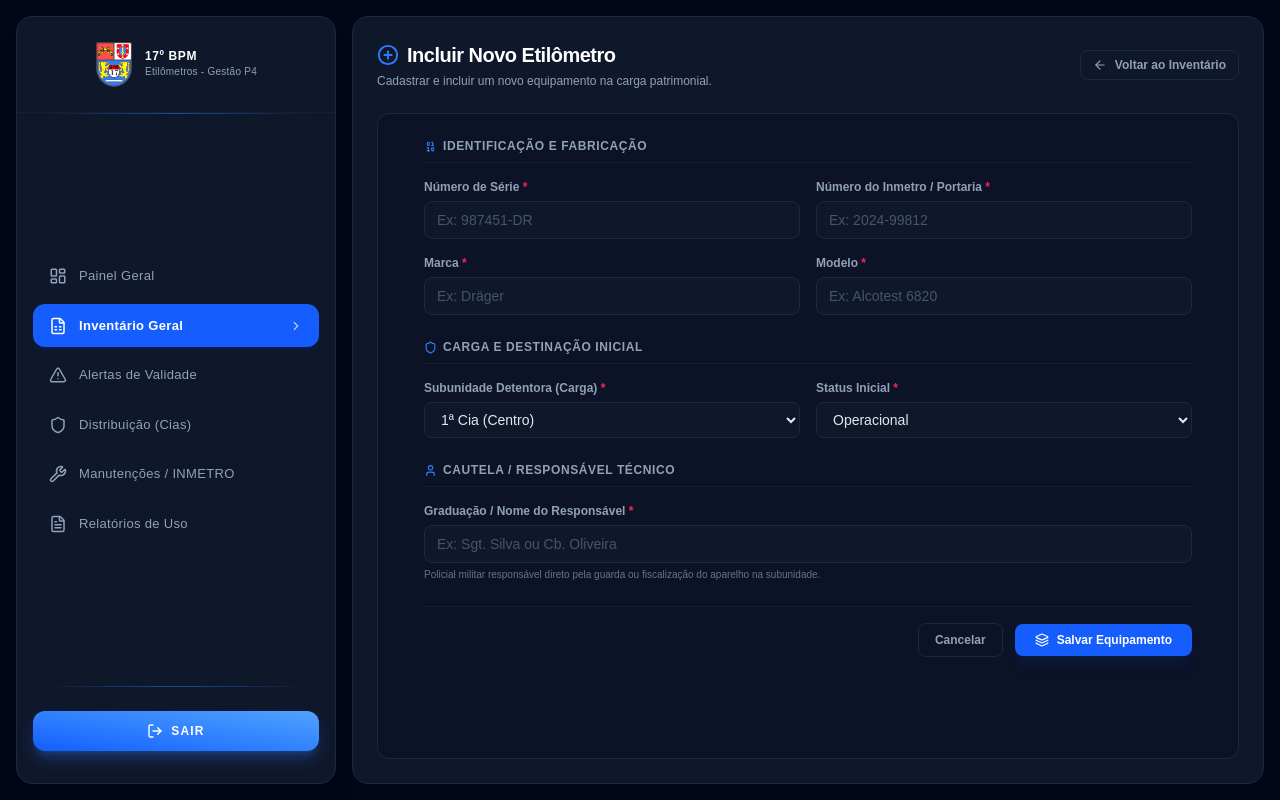
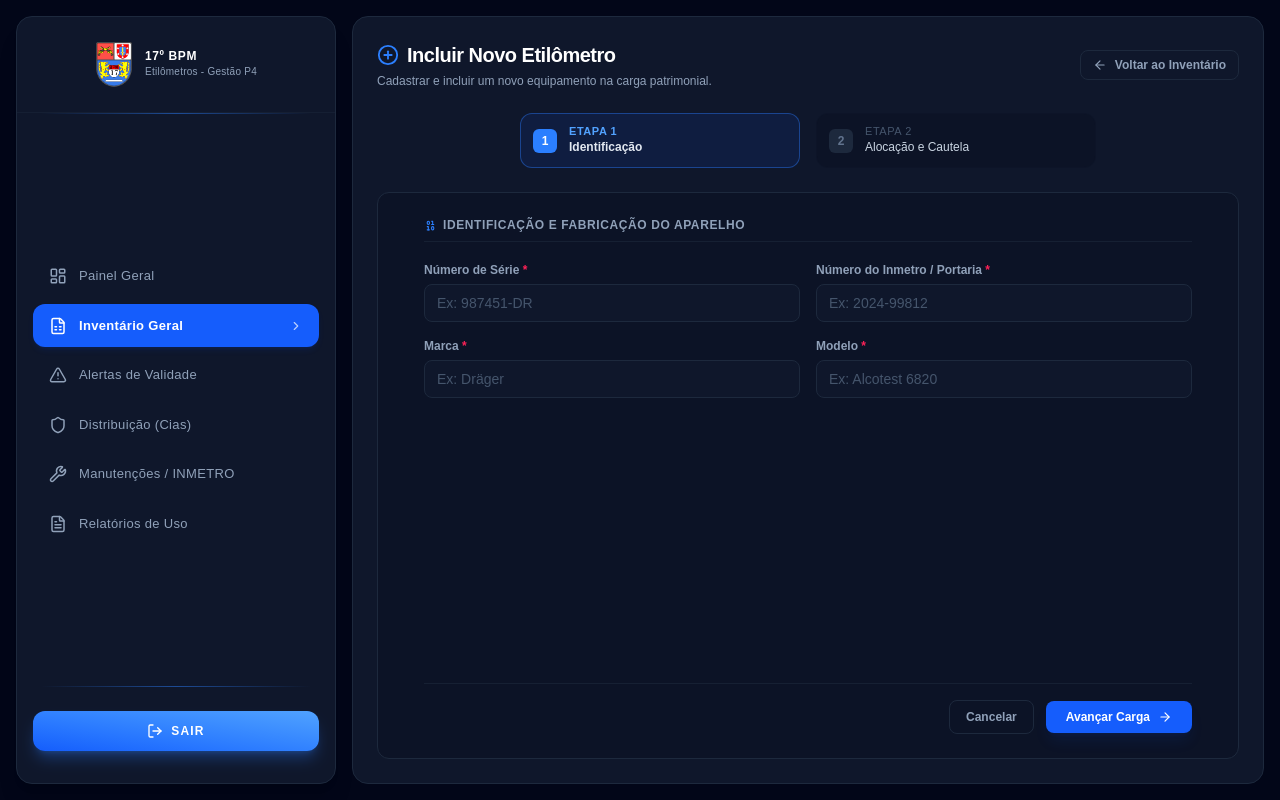
Before and after one commit to hildocosta/sistema-etilometros, a Next.js app: page /dashboard/etilometros/novo in a window 1280 px wide. Built offline with nearby package versions, Linux system fonts and the light colour scheme.

Commit message:
feat: otimiza inventario de etilometros e implementa cadastro multi-step

```diff
--- a/app/dashboard/etilometros/novo/page.jsx
+++ b/app/dashboard/etilometros/novo/page.jsx
@@ -7,15 +7,19 @@ import {
   PlusCircle,
   ArrowLeft,
   Shield,
-  FileText,
   Binary,
   User,
-  Layers
+  Layers,
+  ArrowRight,
+  CheckCircle2
 } from "lucide-react";
 import React from "react";
 
 export default function NovoEtilometroPage() {
   const router = useRouter();
+
+  // Controle do Step Atual (1 ou 2)
+  const [step, setStep] = useState(1);
 
   // Estados para capturar os dados do novo equipamento
   const [serie, setSerie] = useState("");
@@ -26,10 +30,19 @@ export default function NovoEtilometroPage() {
   const [responsavel, setResponsavel] = useState("");
   const [status, setStatus] = useState("Operacional");
 
+  // Validação simples para avançar do Step 1 para o Step 2
+  const handleNextStep = (e) => {
+    e.preventDefault();
+    if (serie && numInmetro && marca && modelo) {
+      setStep(2);
+    } else {
+      alert("Por favor, preencha todos os campos obrigatórios da primeira etapa.");
+    }
+  };
+
   const handleSalvar = (e) => {
     e.preventDefault();
 
-    // Objeto pronto para ser enviado para a futura API/Banco de Dados
     const novoEtilometro = {
       serie,
       equipamento: `${marca} ${modelo}`,
@@ -42,11 +55,7 @@ export default function NovoEtilometroPage() {
     };
 
     console.log("Salvando novo etilômetro:", novoEtilometro);
-
-    // Simulação de sucesso
     alert("Equipamento incluído com sucesso na carga da unidade!");
-
-    // Redireciona de volta para a listagem principal (Inventário)
     router.push("/dashboard/etilometros");
   };
 
@@ -61,7 +70,7 @@ export default function NovoEtilometroPage() {
       {/* CONTEÚDO PRINCIPAL */}
       <main className="flex-1 h-full bg-slate-900 rounded-2xl border border-slate-800 p-6 flex flex-col overflow-hidden relative">
 
-        {/* CABEÇALHO COM BOTÃO VOLTAR */}
+        {/* CABEÇALHO */}
         <div className="mb-6 flex items-center justify-between">
           <div>
             <h2 className="text-xl font-bold text-white tracking-tight flex items-center gap-2">
@@ -79,15 +88,49 @@ export default function NovoEtilometroPage() {
           </Link>
         </div>
 
-        {/* FORMULÁRIO */}
-        <div className="flex-1 bg-slate-950/20 rounded-xl border border-slate-800 p-6 overflow-y-auto">
-          <form onSubmit={handleSalvar} className="max-w-3xl mx-auto space-y-6">
+        {/* INDICADOR DE ETAPAS (STEPS PROGRESS BAR) */}
+        <div className="grid grid-cols-2 gap-4 mb-6 max-w-xl mx-auto w-full">
+          <div
+            onClick={() => step === 2 && setStep(1)}
+            className={`flex items-center gap-3 p-3 rounded-xl border transition-all ${
+              step === 1
+                ? "bg-blue-600/10 border-blue-500/40 text-blue-400 font-semibold"
+                : "bg-slate-950/40 border-slate-800/80 text-slate-400 cursor-pointer hover:border-slate-700"
+            }`}
+          >
+            <div className={`w-6 h-6 rounded-md flex items-center justify-center text-xs font-bold ${step === 1 ? "bg-blue-500 text-white" : "bg-emerald-500/20 text-emerald-400"}`}>
+              {step === 2 ? <CheckCircle2 size={14} /> : "1"}
+            </div>
+            <div className="flex flex-col">
+              <span className="text-[11px] uppercase tracking-wider leading-none">Etapa 1</span>
+              <span className="text-xs mt-0.5 text-slate-200">Identificação</span>
+            </div>
+          </div>
 
-            {/* SESSÃO 1: IDENTIFICAÇÃO DO APARELHO */}
-            <div>
-              <h3 className="text-xs font-bold text-slate-400 uppercase tracking-wider mb-4 border-b border-slate-800/60 pb-2 flex items-center gap-1.5">
+          <div className={`flex items-center gap-3 p-3 rounded-xl border transition-all ${
+            step === 2
+              ? "bg-blue-600/10 border-blue-500/40 text-blue-400 font-semibold"
+              : "bg-slate-950/20 border-slate-900/50 text-slate-600 select-none"
+          }`}>
+            <div className={`w-6 h-6 rounded-md flex items-center justify-center text-xs font-bold ${step === 2 ? "bg-blue-500 text-white" : "bg-slate-800 text-slate-500"}`}>
+              2
+            </div>
+            <div className="flex flex-col">
+              <span className="text-[11px] uppercase tracking-wider leading-none">Etapa 2</span>
+              <span className="text-xs mt-0.5 text-slate-300">Alocação e Cautela</span>
+            </div>
+          </div>
+        </div>
+
+        {/* CONTAINER DO FORMULÁRIO (SEM ROLAGEM GERAL) */}
+        <div className="flex-1 bg-slate-950/20 rounded-xl border border-slate-800 p-6 flex flex-col justify-between overflow-hidden">
+
+          {/* STEP 1: IDENTIFICAÇÃO DO APARELHO */}
+          {step === 1 && (
+            <div className="max-w-3xl mx-auto w-full space-y-5 animate-in fade-in slide-in-from-bottom-2 duration-200">
+              <h3 className="text-xs font-bold text-slate-400 uppercase tracking-wider border-b border-slate-800/60 pb-2 flex items-center gap-1.5">
                 <Binary size={13} className="text-blue-500" />
-                Identificação e Fabricação
+                Identificação e Fabricação do Aparelho
               </h3>
 
               <div className="grid grid-cols-1 md:grid-cols-2 gap-4">
@@ -140,14 +183,18 @@ export default function NovoEtilometroPage() {
                 </div>
               </div>
             </div>
+          )}
 
-            {/* SESSÃO 2: DESTINAÇÃO E STATUS */}
+          {/* STEP 2: DESTINAÇÃO E RESPONSABILIDADE */}
+          {step === 2 && (
+            <div className="max-w-3xl mx-auto w-full space-y-5 animate-in fade-in slide-in-from-bottom-2 duration-200">
+
+              {/* SUB-SESSÃO: CARGA */}
               <div>
-              <h3 className="text-xs font-bold text-slate-400 uppercase tracking-wider mb-4 border-b border-slate-800/60 pb-2 flex items-center gap-1.5">
+                <h3 className="text-xs font-bold text-slate-400 uppercase tracking-wider mb-3 border-b border-slate-800/60 pb-2 flex items-center gap-1.5">
                   <Shield size={13} className="text-blue-500" />
                   Carga e Destinação Inicial
                 </h3>
-
                 <div className="grid grid-cols-1 md:grid-cols-2 gap-4">
                   <div>
                     <label className="block text-xs font-semibold text-slate-400 mb-1.5">Subunidade Detentora (Carga) <span className="text-rose-500">*</span></label>
@@ -179,13 +226,12 @@ export default function NovoEtilometroPage() {
                 </div>
               </div>
 
-            {/* SESSÃO 3: RESPONSABILIDADE */}
+              {/* SUB-SESSÃO: RESPONSABILIDADE */}
               <div>
-              <h3 className="text-xs font-bold text-slate-400 uppercase tracking-wider mb-4 border-b border-slate-800/60 pb-2 flex items-center gap-1.5">
+                <h3 className="text-xs font-bold text-slate-400 uppercase tracking-wider mb-3 border-b border-slate-800/60 pb-2 flex items-center gap-1.5">
                   <User size={13} className="text-blue-500" />
                   Cautela / Responsável Técnico
                 </h3>
-
                 <div>
                   <label className="block text-xs font-semibold text-slate-400 mb-1.5">Graduação / Nome do Responsável <span className="text-rose-500">*</span></label>
                   <input
@@ -200,24 +246,48 @@ export default function NovoEtilometroPage() {
                 </div>
               </div>
 
-            {/* BOTÕES DE AÇÃO */}
-            <div className="flex items-center justify-end gap-3 pt-4 border-t border-slate-800/60">
+            </div>
+          )}
+
+          {/* BARRA DE BOTÕES DE AÇÃO FIXA NO RODAPÉ DO FORMULÁRIO */}
+          <div className="flex items-center justify-end gap-3 pt-4 border-t border-slate-800/60 mt-auto w-full max-w-3xl mx-auto">
+            {step === 1 ? (
+              <>
                 <Link href="/dashboard/etilometros">
                   <button type="button" className="px-4 py-2 text-xs font-semibold rounded-lg border border-slate-800 text-slate-400 hover:text-white hover:bg-slate-800 transition-all cursor-pointer">
                     Cancelar
                   </button>
                 </Link>
-
                 <button
-                type="submit"
+                  type="button"
+                  onClick={handleNextStep}
                   className="px-5 py-2 text-xs font-bold rounded-lg bg-blue-600 hover:bg-blue-500 text-white shadow-lg shadow-blue-600/10 transition-all cursor-pointer flex items-center gap-2"
+                >
+                  Avançar Carga
+                  <ArrowRight size={14} />
+                </button>
+              </>
+            ) : (
+              <>
+                <button
+                  type="button"
+                  onClick={() => setStep(1)}
+                  className="px-4 py-2 text-xs font-semibold rounded-lg border border-slate-800 text-slate-400 hover:text-white hover:bg-slate-800 transition-all cursor-pointer"
+                >
+                  Voltar
+                </button>
+                <button
+                  type="button"
+                  onClick={handleSalvar}
+                  className="px-5 py-2 text-xs font-bold rounded-lg bg-emerald-600 hover:bg-emerald-500 text-white shadow-lg shadow-emerald-600/10 transition-all cursor-pointer flex items-center gap-2"
                 >
                   <Layers size={14} />
                   Salvar Equipamento
                 </button>
+              </>
+            )}
           </div>
 
-          </form>
         </div>
 
       </main>
```
Also changed, not shown: app/dashboard/etilometros/page.jsx (+17 -16 lines). Lines whose indentation alone changed are shown as unchanged.
